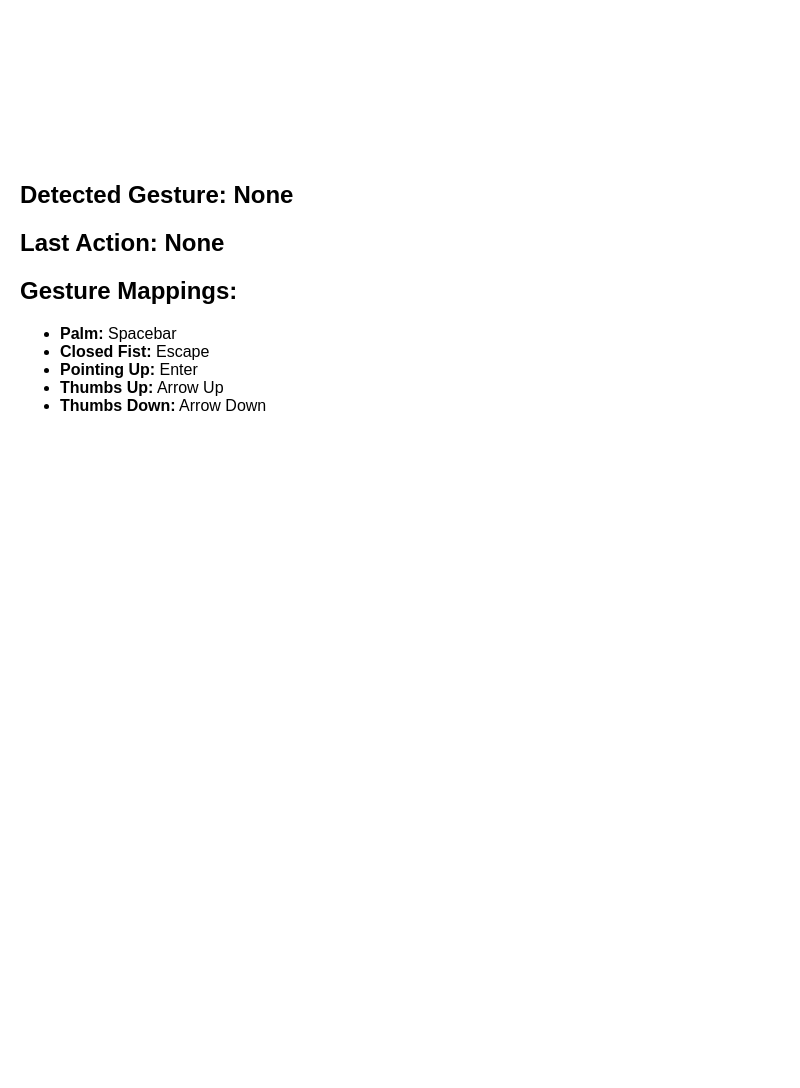
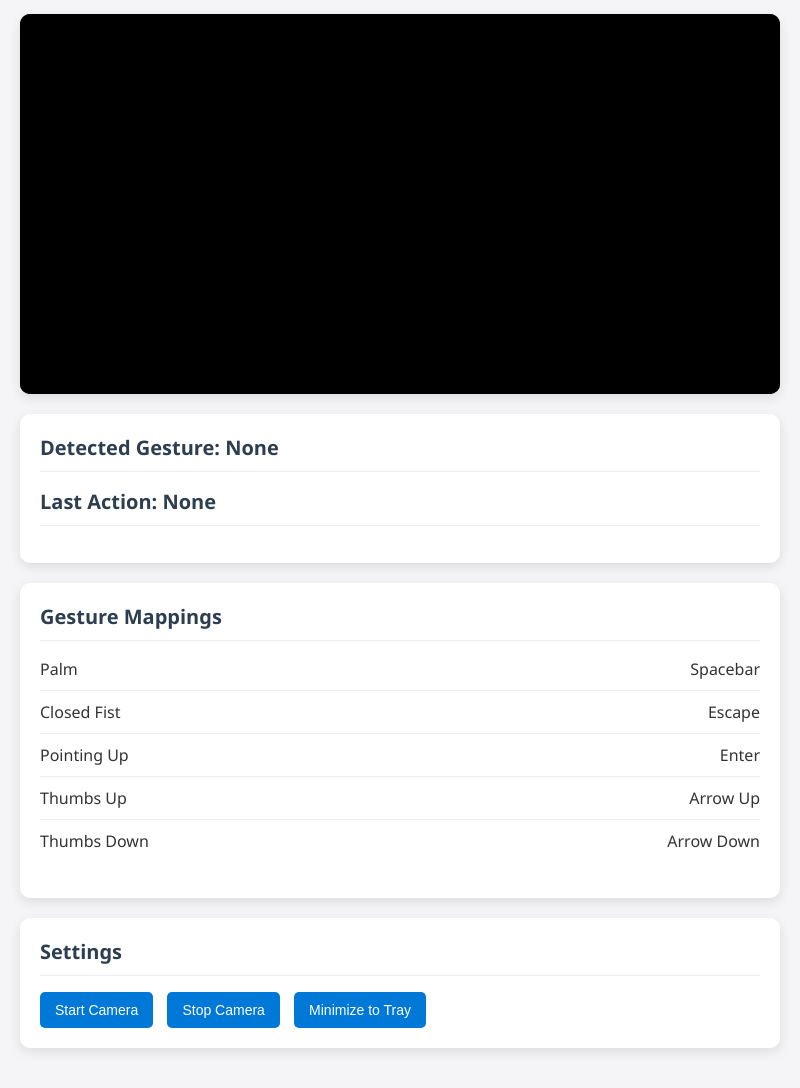
Before and after one commit to TimFinnigan/gesture-to-shortcut, an Electron app: page index.html in a window 800 px wide. Shown: the part 93-1181 px from the top of the page. Before the commit the page ends 800 px from the top, so only its background shows below. Drawn offline with Linux system fonts and the light colour scheme; no server answers.

Commit message:
Enhance UI and add camera controls

```diff
--- a/index.html
+++ b/index.html
@@ -17,15 +17,21 @@
       <h2>Detected Gesture: <span id="detected-gesture">None</span></h2>
       <h2>Last Action: <span id="last-action">None</span></h2>
     </div>
-    <div class="gesture-mappings">
-      <h2>Gesture Mappings:</h2>
-      <ul>
-        <li><strong>Palm:</strong> Spacebar</li>
-        <li><strong>Closed Fist:</strong> Escape</li>
-        <li><strong>Pointing Up:</strong> Enter</li>
-        <li><strong>Thumbs Up:</strong> Arrow Up</li>
-        <li><strong>Thumbs Down:</strong> Arrow Down</li>
+    <div class="gesture-info">
+      <h2>Gesture Mappings</h2>
+      <ul class="gesture-list">
+        <li><span>Palm</span> <span>Spacebar</span></li>
+        <li><span>Closed Fist</span> <span>Escape</span></li>
+        <li><span>Pointing Up</span> <span>Enter</span></li>
+        <li><span>Thumbs Up</span> <span>Arrow Up</span></li>
+        <li><span>Thumbs Down</span> <span>Arrow Down</span></li>
       </ul>
+    </div>
+    <div class="settings-panel">
+      <h2>Settings</h2>
+      <button id="start-button">Start Camera</button>
+      <button id="stop-button">Stop Camera</button>
+      <button id="minimize-button">Minimize to Tray</button>
     </div>
   </div>
   <script src="renderer.js"></script>
--- a/package.json
+++ b/package.json
@@ -8,13 +8,14 @@
     "dev": "electron . --dev",
     "postinstall": "electron-rebuild"
   },
-  "author": "",
+  "author": "Your Name",
   "license": "MIT",
   "dependencies": {
     "@mediapipe/hands": "^0.4.1675469240",
     "@mediapipe/camera_utils": "^0.3.1675466862",
     "@mediapipe/drawing_utils": "^0.3.1675466124",
-    "electron": "^28.2.0"
+    "electron": "^28.2.0",
+    "robotjs": "^0.6.0"
   },
   "devDependencies": {
     "@electron/rebuild": "^3.5.0"
--- a/renderer.js
+++ b/renderer.js
@@ -9,6 +9,9 @@ const canvasElement = document.getElementById('output-canvas');
 const canvasCtx = canvasElement.getContext('2d');
 const detectedGestureElement = document.getElementById('detected-gesture');
 const lastActionElement = document.getElementById('last-action');
+const startButton = document.getElementById('start-button');
+const stopButton = document.getElementById('stop-button');
+const minimizeButton = document.getElementById('minimize-button');
 
 // Add a notification about permissions
 function showPermissionNotification() {
@@ -60,13 +63,17 @@ hands.setOptions({
 });
 
 // Set up camera
-const camera = new Camera(videoElement, {
+let camera = null;
+
+function initCamera() {
+  camera = new Camera(videoElement, {
     onFrame: async () => {
       await hands.send({ image: videoElement });
     },
     width: 640,
     height: 480
   });
+}
 
 // Define gesture cooldown to prevent rapid triggering
 let lastGestureTime = 0;
@@ -217,5 +224,43 @@ function resizeCanvas() {
 window.addEventListener('resize', resizeCanvas);
 window.addEventListener('load', resizeCanvas);
 
-// Start camera
+// Button event handlers
+startButton.addEventListener('click', () => {
+  if (!camera) {
+    initCamera();
     camera.start();
+    startButton.disabled = true;
+    stopButton.disabled = false;
+    lastActionElement.textContent = 'Camera started';
+  }
+});
+
+stopButton.addEventListener('click', () => {
+  if (camera) {
+    camera.stop();
+    camera = null;
+    startButton.disabled = false;
+    stopButton.disabled = true;
+    lastActionElement.textContent = 'Camera stopped';
+
+    // Clear the canvas
+    canvasCtx.clearRect(0, 0, canvasElement.width, canvasElement.height);
+    detectedGestureElement.textContent = 'None';
+  }
+});
+
+minimizeButton.addEventListener('click', () => {
+  ipcRenderer.send('minimize-to-tray');
+  lastActionElement.textContent = 'Minimized to tray';
+});
+
+// Initialize on page load
+window.addEventListener('load', () => {
+  // Initialize camera by default
+  initCamera();
+  camera.start();
+
+  // Setup button states
+  startButton.disabled = true;
+  stopButton.disabled = false;
+});
--- a/styles.css
+++ b/styles.css
@@ -1 +1,127 @@
-body { font-family: sans-serif; margin: 0; padding: 20px; }
+body {
+  font-family: 'Segoe UI', Tahoma, Geneva, Verdana, sans-serif;
+  margin: 0;
+  padding: 0;
+  color: #333;
+  background-color: #f5f5f7;
+}
+
+.container {
+  max-width: 1000px;
+  margin: 0 auto;
+  padding: 20px;
+}
+
+h1, h2, h3 {
+  color: #2c3e50;
+}
+
+h1 {
+  margin-bottom: 30px;
+  text-align: center;
+  font-size: 28px;
+}
+
+.video-container {
+  position: relative;
+  margin: 20px 0;
+  border-radius: 10px;
+  overflow: hidden;
+  box-shadow: 0 4px 12px rgba(0, 0, 0, 0.1);
+}
+
+video, canvas {
+  width: 100%;
+  height: auto;
+  max-height: 480px;
+  background-color: #000;
+  display: block;
+}
+
+canvas {
+  position: absolute;
+  top: 0;
+  left: 0;
+}
+
+.gesture-info {
+  background-color: white;
+  border-radius: 10px;
+  padding: 20px;
+  margin: 20px 0;
+  box-shadow: 0 4px 12px rgba(0, 0, 0, 0.1);
+}
+
+.gesture-info h2 {
+  margin-top: 0;
+  font-size: 20px;
+  border-bottom: 1px solid #eee;
+  padding-bottom: 10px;
+}
+
+.gesture-list {
+  list-style: none;
+  padding: 0;
+}
+
+.gesture-list li {
+  margin-bottom: 10px;
+  padding-bottom: 10px;
+  border-bottom: 1px solid #eee;
+  display: flex;
+  justify-content: space-between;
+}
+
+.gesture-list li:last-child {
+  border-bottom: none;
+}
+
+.gesture-active {
+  background-color: #e9f7fe;
+  color: #0078d7;
+  border-radius: 5px;
+  padding: 5px 10px;
+  animation: pulse 2s infinite;
+}
+
+@keyframes pulse {
+  0% {
+    box-shadow: 0 0 0 0 rgba(0, 120, 215, 0.4);
+  }
+  70% {
+    box-shadow: 0 0 0 10px rgba(0, 120, 215, 0);
+  }
+  100% {
+    box-shadow: 0 0 0 0 rgba(0, 120, 215, 0);
+  }
+}
+
+button {
+  background-color: #0078d7;
+  color: white;
+  border: none;
+  padding: 10px 15px;
+  border-radius: 5px;
+  cursor: pointer;
+  font-size: 14px;
+  margin-right: 10px;
+}
+
+button:hover {
+  background-color: #005a9e;
+}
+
+.settings-panel {
+  background: white;
+  border-radius: 10px;
+  padding: 20px;
+  margin: 20px 0;
+  box-shadow: 0 4px 12px rgba(0, 0, 0, 0.1);
+}
+
+.settings-panel h2 {
+  margin-top: 0;
+  font-size: 20px;
+  border-bottom: 1px solid #eee;
+  padding-bottom: 10px;
+}
```
Also changed, not shown: main.js (+7 -0 lines), README.md. Lines whose indentation alone changed are shown as unchanged.
